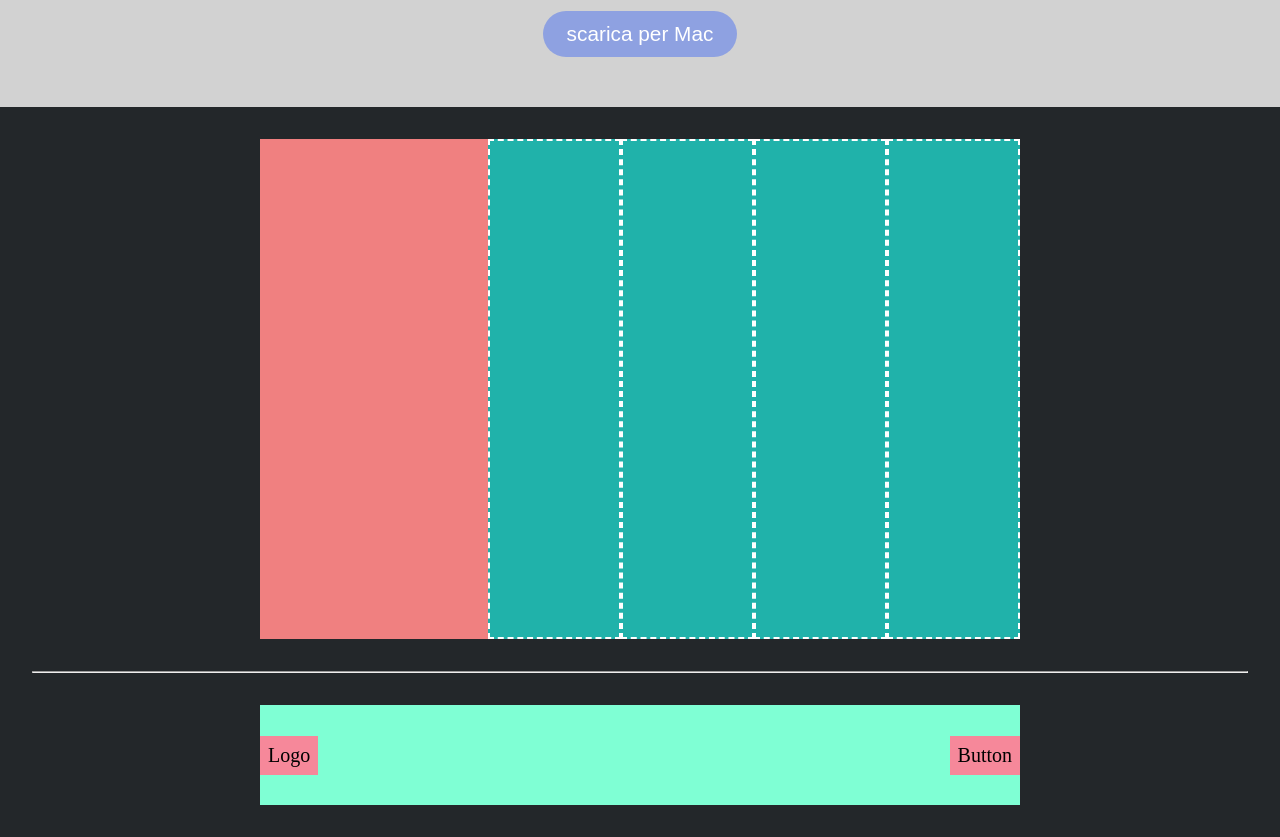
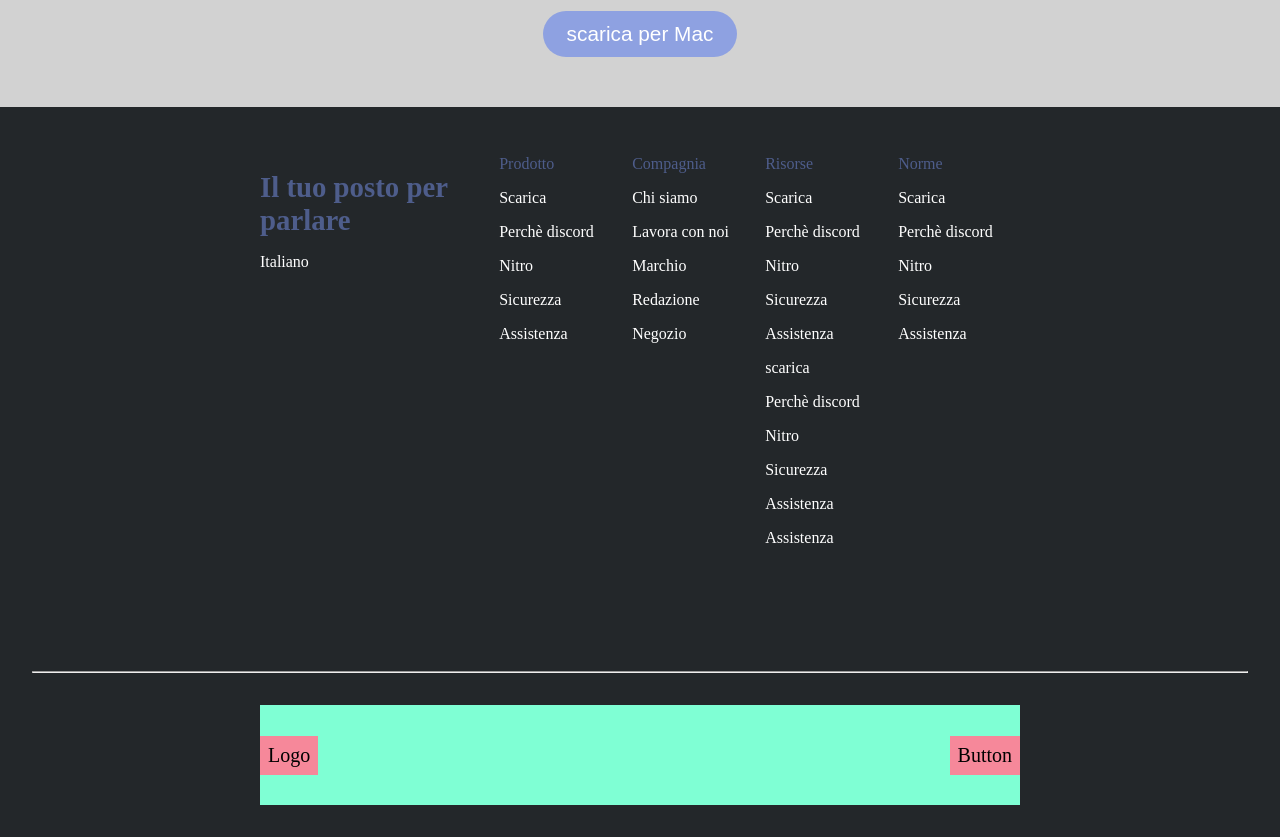
Before and after one commit to MatteoCarbone17/htmlcss-discord, a plain HTML site: page index.html in a window 1280 px wide. Shown: the part 3120-3957 px from the top of the page. Drawn offline with Linux system fonts and the light colour scheme.

Commit message:
complete top footer

```diff
--- a/css/style.css
+++ b/css/style.css
@@ -57,6 +57,7 @@
    width: 35%;
    text-align: left;
 }
+
 .main-h2{
     font-size: 2.7rem;
     margin-top: 2.5rem;
@@ -131,6 +132,51 @@ nav ul.main-menu li{
     display: inline;
 }
 
+h1{
+    font-size: 3rem;
+    margin-bottom: 2rem;
+    color: white;
+}
+
+div#jumbotron{
+    background-image: url(../img/jumbo.png);
+    background-size: 100%;
+    background-repeat: no-repeat;
+    height: 450px;
+    width: 100%;
+}
+
+div#jumbotron .jumbo-content{
+    width: 45%;
+    height: 350px;
+    flex-direction: column;
+    align-items: center;
+    padding-top: 2rem;
+}
+
+
+
+#p-high{
+    text-align: center;
+    font-size: 1.3rem;
+    margin-bottom: 2rem;
+    color: white;
+
+}
+
+.but-down,
+.but-open{
+    border-radius: 2rem;
+    border: none;
+    font-size: 1.4rem;
+    padding: 1rem;
+}
+.but-open{
+    background-color: black;
+    color: white;
+
+}
+
 
 div.big-content{
     height: 800px;
@@ -180,26 +226,23 @@ footer{
 
 footer section.footer-top{
     height: 500px;
-    background-color: #7fffd4;
 }
 
 footer section.footer-top aside{
     width: 30%;
     height: 100%;
-    background-color: #f08080;
+
 
 }
 
 footer section.footer-top nav{
     width: 70%;
     height: 100%;
-    background-color: #20b2aa;
 }
 
 footer .footer-top nav ul{
     width: 25%;
     height: 100%;
-    border: 2px dashed white;
 }
 
 footer hr{
@@ -219,48 +262,31 @@ footer .footer-button{
     font-size: 1.25rem;
 }
 
-
-
-div#jumbotron{
-    background-image: url(../img/jumbo.png);
-    background-size: 100%;
-    background-repeat: no-repeat;
-    height: 450px;
-    width: 100%;
-}
-
-div#jumbotron .jumbo-content{
-    width: 45%;
-    height: 350px;
-    flex-direction: column;
-    align-items: center;
-    padding-top: 2rem;
-}
-
-h1{
-    font-size: 3rem;
-    margin-bottom: 2rem;
+.ul-font{
+    list-style-type: none;
+    font-size: 1rem;
+    padding-left: .7rem;
     color: white;
 }
 
-
-#p-high{
-    text-align: center;
-    font-size: 1.3rem;
-    margin-bottom: 2rem;
-    color: white;
-
+ul.ul-font>li{
+    margin-top: 1rem;
 }
 
-.but-down,
-.but-open{
-    border-radius: 2rem;
-    border: none;
-    font-size: 1.4rem;
-    padding: 1rem;
+.blue-li{
+    color: rgb(78, 93, 139);
 }
-.but-open{
-    background-color: black;
+
+#aside-font{
     color: white;
+    padding-top: 2rem;
+}
+aside#aside-font>h4{
+    font-size: 1.8rem;
+    text-align: left;
+    color: rgb(78, 93, 139);
+}
 
+aside#aside-font>p{
+    padding-top: 1rem;
 }
--- a/index.html
+++ b/index.html
@@ -127,22 +127,120 @@
 
         <footer>
             <section class="footer-top container flex-centered">
-                <aside class="crazy-bordered">
+                <aside id="aside-font">
+                    <h4>
+                        Il tuo posto per parlare
+                    </h4>
+                    <p> Italiano </p>
 
                 </aside>
                 <nav class="flex">
-                    <ul></ul>
-                    <ul></ul>
-                    <ul></ul>
-                    <ul></ul>
+                    <ul class="ul-font">
+                        <li class="blue-li">
+                            Prodotto
+                        </li>
+                        <li>
+                            Scarica
+                        </li>
+                        <li>
+                            Perchè discord
+                        </li>
+                        <li>
+                            Nitro
+                        </li>
+                        <li>
+                            Sicurezza
+                        </li>
+                        <li>
+                            Assistenza
+                        </li>
+                    </ul>
+                    <ul class="ul-font">
+                        <li class="blue-li">
+                            Compagnia
+                        </li>
+                        <li>
+                            Chi siamo
+                        </li>
+                        <li>
+                            Lavora con noi
+                        </li>
+                        <li>
+                            Marchio
+                        </li>
+                        <li>
+                            Redazione
+                        </li>
+                        <li>
+                            Negozio
+                        </li>
+                    </ul>
+                    <ul class="ul-font">
+                        <li class="blue-li">
+                            Risorse
+                        </li>
+                        <li>
+                            Scarica
+                        </li>
+                        <li>
+                            Perchè discord
+                        </li>
+                        <li>
+                            Nitro
+                        </li>
+                        <li>
+                            Sicurezza
+                        </li>
+                        <li>
+                            Assistenza
+                        </li>
+                        <li>
+                            scarica
+                        </li>
+                        <li>
+                            Perchè discord
+                        </li>
+                        <li>
+                            Nitro
+                        </li>
+                        <li>
+                            Sicurezza
+                        </li>
+                        <li>
+                            Assistenza
+                        </li>
+                        <li>
+                            Assistenza
+                        </li>
+                    </ul>
+                    <ul class="ul-font">
+                        <li class="blue-li">
+                            Norme
+                        </li>
+                        <li>
+                            Scarica
+                        </li>
+                        <li>
+                            Perchè discord
+                        </li>
+                        <li>
+                            Nitro
+                        </li>
+                        <li>
+                            Sicurezza
+                        </li>
+                        <li>
+                            Assistenza
+                        </li>
+                    </ul>
                 </nav>
             </section>
             <hr>
             <section class="footer-bottom container flex-centered">
-                <div class="footer-logo crazy-bordered">
+                <div class="footer-logo">
                     Logo
                 </div>
-                <div class="footer-button crazy-bordered">
+                <div class="footer-button ">
                     Button
                 </div>
             </section>
```
Lines whose indentation alone changed are shown as unchanged.
